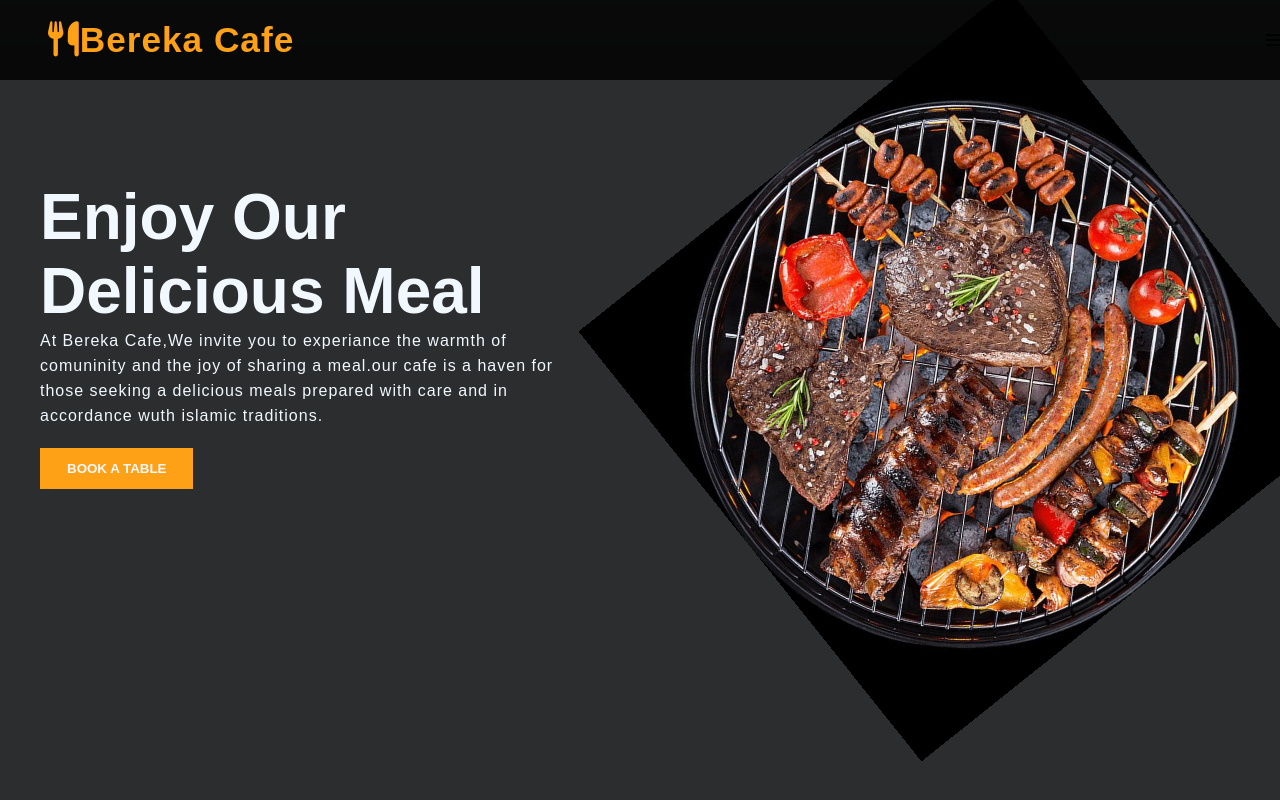
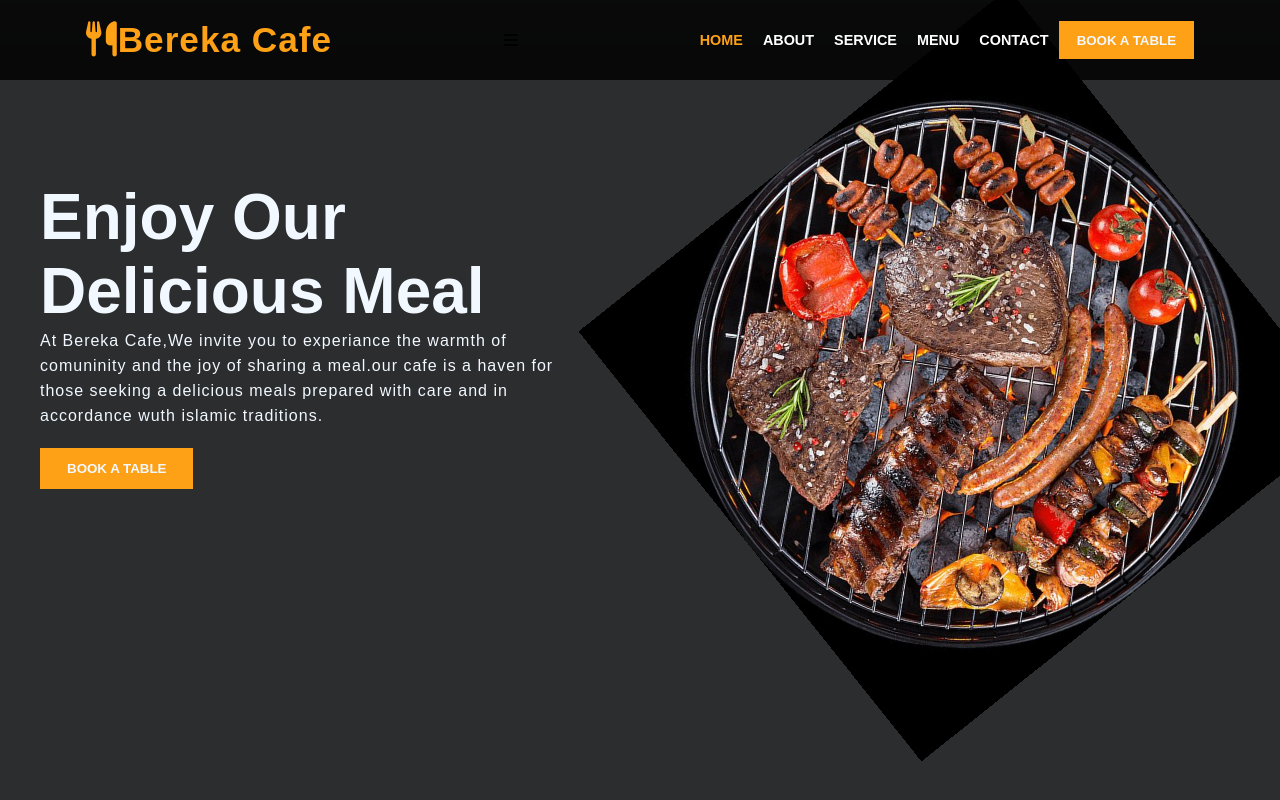
Before and after one commit to Emhasorp/FG-1-challenge-, a plain HTML site: page index.html in a window 1280 px wide. Shown: the top 800 px of the page. Drawn offline with nearby package versions, Linux system fonts and the light colour scheme; a script that the page names is missing.

Commit message:
Update style.css

```diff
--- a/style.css
+++ b/style.css
@@ -36,7 +36,7 @@ body{
   letter-spacing: 1px;
   font-weight: 600;
 }
-.header .navbars ul{
+header .navbars ul{
   display: flex
 }
 header .navbars ul li{
@@ -48,7 +48,8 @@ header .navbars ul li a{
   font-size: 0.9rem;
   font-weight: 600;
   transition: .5s ease;
-}.header .navbars ul li .home-nv,a:hover{
+}
+header .navbars ul li .home-nv,a:hover{
   color: #fea116;
 }
 header .btn{
@@ -77,25 +78,21 @@ header .btn:hover{
     overflow: hidden;
     opacity: 0;
     transition: height 0.5s ease, opacity 0.5s ease;
-  }
-
+ }
    .navbars.active {
     height: 400px;
     opacity: 1;
   }
-
   .navbars ul {
     display: block;
     text-align: center;
     margin: 60px auto 0;
   }
-
   .navbars ul {
     display: block;
     text-align: center;
     margin: 60px auto 0;
   }
-}
   .logo{
     margin-left: 3rem;
     z-index: 10001;
```
